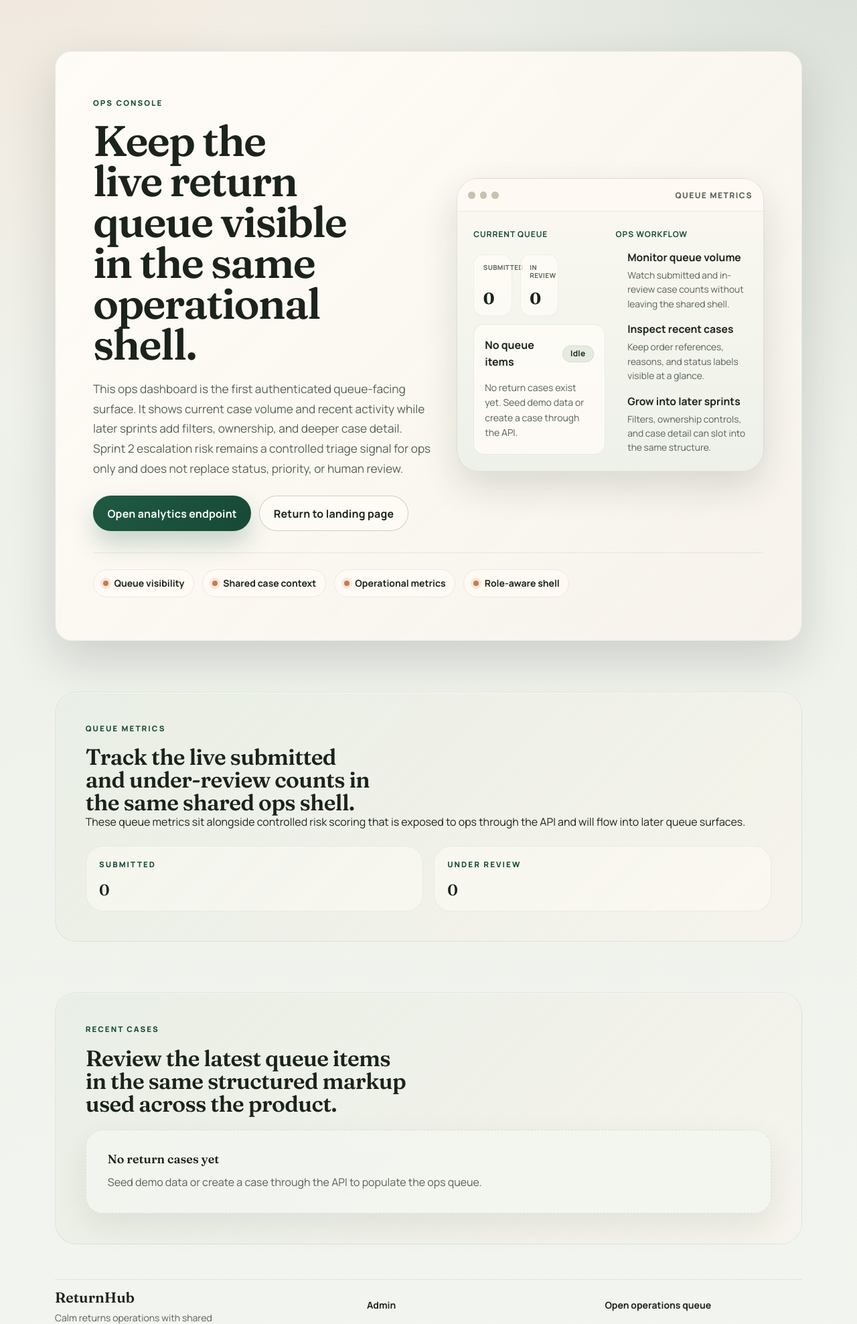
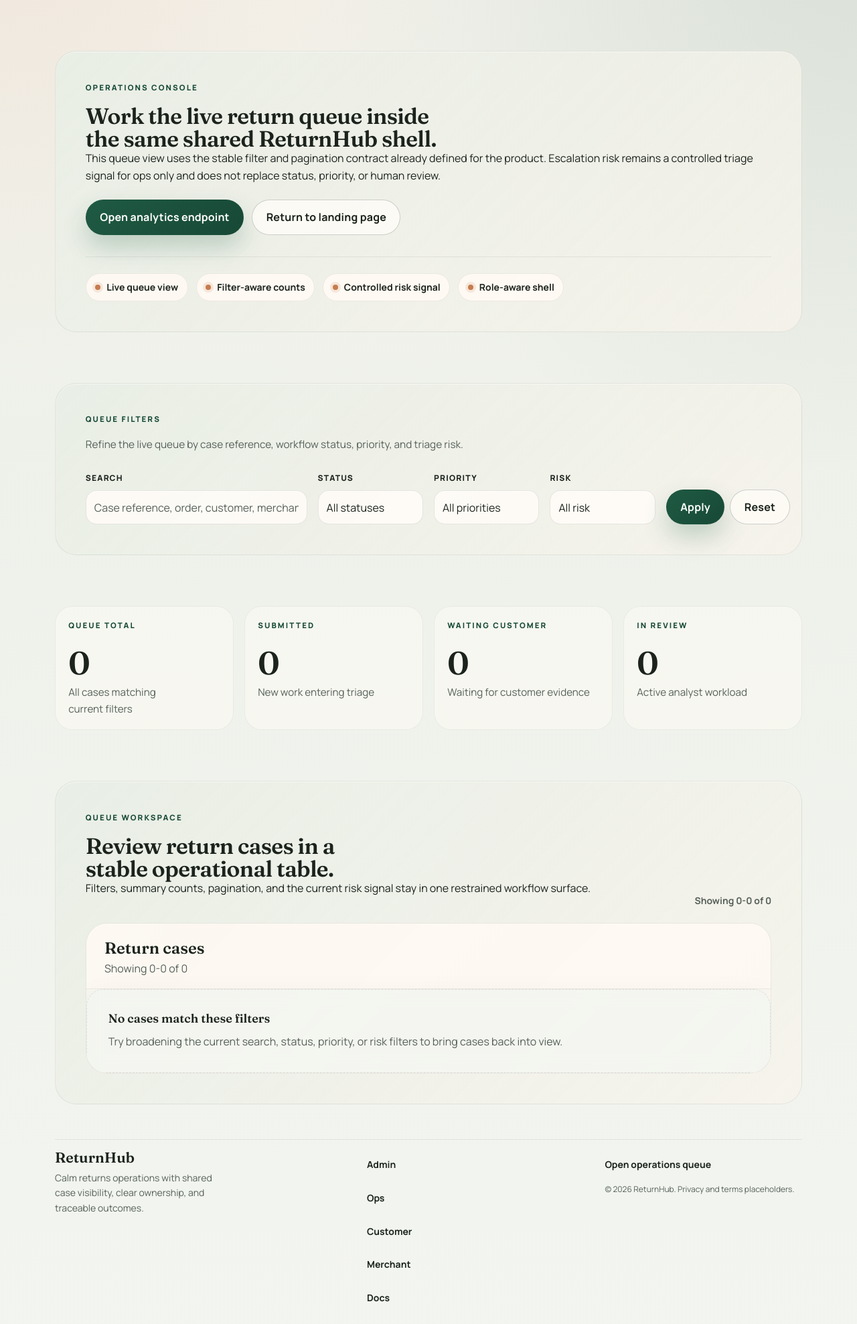
Before and after one commit to AAdewunmi/Returns-Escalation-Predictor-Project, a Django app: page /console/ops/ in a window 1280 px wide. Shown: the part 160-2137 px from the top of the page at 67% size. Run offline with Django 5.2, Linux system fonts and the light colour scheme; the visitor is signed in with stand-in values (Sample User, id 1); data that the repository does not hold is empty.

Commit message:
feat: turn ops dashboard into branded queue management workspace

```diff
--- a/console/views.py
+++ b/console/views.py
@@ -6,7 +6,9 @@ from __future__ import annotations
 from django.contrib.auth.mixins import LoginRequiredMixin, UserPassesTestMixin
 from django.views.generic import TemplateView
 
+from common.pagination import paginate_queryset
 from returns.models import ReturnCase
+from returns.services.queue import build_queue_queryset, get_queue_summary, parse_queue_filters
 
 
 class RoleRequiredMixin(LoginRequiredMixin, UserPassesTestMixin):
@@ -39,19 +41,21 @@ class AdminConsoleView(RoleRequiredMixin, TemplateView):
 
 
 class OpsConsoleView(RoleRequiredMixin, TemplateView):
-    """Ops console shell that will later host queue and case detail surfaces."""
+    """Ops console shell for the server-rendered return queue."""
 
     template_name = "console/ops_dashboard.html"
     allowed_groups = ("Ops", "Admin")
 
     def get_context_data(self, **kwargs):
-        """Build the ops dashboard context."""
+        """Build the ops queue context."""
         context = super().get_context_data(**kwargs)
-        queryset = ReturnCase.objects.order_by("-created_at")
+        queue_filters = parse_queue_filters(self.request.GET)
+        queryset = build_queue_queryset(queue_filters)
+        pagination = paginate_queryset(queryset, self.request.GET.get("page"))
         context["page_title"] = "Ops Console"
-        context["submitted_count"] = queryset.filter(status="submitted").count()
-        context["in_review_count"] = queryset.filter(status="in_review").count()
-        context["recent_cases"] = queryset[:5]
+        context["queue_filters"] = queue_filters
+        context["queue_summary"] = get_queue_summary(queryset)
+        context["pagination"] = pagination
         return context
 
 
--- a/static/css/app.css
+++ b/static/css/app.css
@@ -660,6 +660,138 @@ button:focus-visible {
   letter-spacing: -0.03em;
 }
 
+.rh-queue-shell__heading {
+  display: flex;
+  justify-content: space-between;
+  gap: var(--rh-space-4);
+  align-items: end;
+}
+
+.rh-queue-shell__count {
+  white-space: nowrap;
+  color: var(--rh-color-text-muted);
+  font-size: var(--rh-font-size-sm);
+  font-weight: 700;
+}
+
+.rh-queue-shell {
+  border-radius: var(--rh-radius-xl);
+  background: rgba(255, 252, 247, 0.56);
+  border: 1px solid rgba(27, 35, 28, 0.08);
+  overflow: hidden;
+}
+
+.rh-queue-shell__header {
+  padding: var(--rh-space-5) calc(var(--rh-space-5) + 0.2rem) var(--rh-space-4);
+  border-bottom: 1px solid rgba(27, 35, 28, 0.08);
+  background: rgba(255, 250, 243, 0.7);
+}
+
+.rh-queue-shell__header h3 {
+  margin: 0 0 0.35rem;
+  font-family: var(--rh-font-family-display);
+  font-size: 1.5rem;
+  line-height: 1.05;
+}
+
+.rh-queue-shell__header p {
+  margin: 0;
+  color: var(--rh-color-text-muted);
+}
+
+.rh-queue-shell__pagination {
+  padding: 0 var(--rh-space-5) var(--rh-space-5);
+}
+
+.rh-queue-table-wrap {
+  padding: 0 var(--rh-space-3) var(--rh-space-3);
+}
+
+.rh-queue-table {
+  --bs-table-bg: transparent;
+  --bs-table-color: var(--rh-color-text);
+  --bs-table-border-color: rgba(27, 35, 28, 0.08);
+  margin: 0;
+}
+
+.rh-queue-table thead th {
+  padding: 1rem 1.1rem;
+  color: var(--rh-color-text-muted);
+  font-size: 0.76rem;
+  font-weight: 800;
+  letter-spacing: 0.1em;
+  text-transform: uppercase;
+  background: rgba(247, 243, 235, 0.78);
+  border-bottom-width: 1px;
+}
+
+.rh-queue-table tbody td {
+  padding: 1rem 1.1rem;
+  vertical-align: middle;
+  background: transparent;
+}
+
+.rh-queue-table tbody tr:hover td {
+  background: rgba(255, 252, 247, 0.52);
+}
+
+.rh-queue-table__primary {
+  font-weight: 700;
+  color: var(--rh-color-text);
+}
+
+.rh-queue-table__meta {
+  display: flex;
+  flex-wrap: wrap;
+  gap: 0.4rem 0.85rem;
+  margin-top: 0.35rem;
+  color: var(--rh-color-text-muted);
+  font-size: var(--rh-font-size-sm);
+}
+
+.rh-queue-table__subtle {
+  display: inline-block;
+  margin-top: 0.25rem;
+  color: var(--rh-color-text-muted);
+  font-size: var(--rh-font-size-sm);
+}
+
+.rh-priority-pill {
+  display: inline-flex;
+  align-items: center;
+  border-radius: 999px;
+  padding: 0.35rem 0.72rem;
+  font-size: var(--rh-font-size-xs);
+  font-weight: 700;
+  letter-spacing: 0.02em;
+  line-height: 1;
+  border: 1px solid transparent;
+}
+
+.rh-priority-pill--low {
+  background: rgba(27, 35, 28, 0.06);
+  color: var(--rh-color-text-muted);
+  border-color: rgba(27, 35, 28, 0.08);
+}
+
+.rh-priority-pill--medium {
+  background: rgba(182, 117, 24, 0.08);
+  color: var(--rh-color-warning);
+  border-color: rgba(182, 117, 24, 0.16);
+}
+
+.rh-priority-pill--high {
+  background: rgba(198, 124, 77, 0.12);
+  color: var(--rh-color-highlight);
+  border-color: rgba(198, 124, 77, 0.2);
+}
+
+.rh-priority-pill--urgent {
+  background: rgba(193, 60, 60, 0.12);
+  color: var(--rh-color-danger);
+  border-color: rgba(193, 60, 60, 0.2);
+}
+
 .rh-workflow-figure {
   margin: var(--rh-space-5) 0 0;
 }
@@ -1038,6 +1170,15 @@ button:focus-visible {
   .rh-footer {
     grid-template-columns: 1fr;
   }
+
+  .rh-queue-shell__heading {
+    align-items: start;
+    flex-direction: column;
+  }
+
+  .rh-queue-shell__count {
+    white-space: normal;
+  }
 }
 
 @media (max-width: 575.98px) {
@@ -1121,6 +1262,15 @@ button:focus-visible {
     padding: 1.1rem 1rem;
   }
 
+  .rh-queue-shell__header,
+  .rh-queue-shell__pagination {
+    padding-inline: 1rem;
+  }
+
+  .rh-queue-table-wrap {
+    padding-inline: 0;
+  }
+
   .rh-section-heading {
     margin-bottom: 1rem;
   }
--- a/templates/console/ops_dashboard.html
+++ b/templates/console/ops_dashboard.html
@@ -5,145 +5,109 @@
 {% block page_title %}<span class="rh-page-title">Ops Console</span>{% endblock %}
 
 {% block content %}
-  <section class="rh-card rh-hero mb-4">
-    <div class="rh-hero-grid">
-      <div class="rh-hero-copy">
-        <div class="rh-kicker">Ops Console</div>
-        <h1>Keep the live return queue visible in the same operational shell.</h1>
-        <p class="rh-hero-lead">
-          This ops dashboard is the first authenticated queue-facing surface. It shows current case volume
-          and recent activity while later sprints add filters, ownership, and deeper case detail. Sprint 2
-          escalation risk remains a controlled triage signal for ops only and does not replace status,
+  <section class="rh-band rh-band--workflow mb-4">
+    <div class="rh-section-heading">
+      <div class="rh-kicker">Operations console</div>
+      <h2>Work the live return queue inside the same shared ReturnHub shell.</h2>
+      <p>
+        This queue view uses the stable filter and pagination contract already defined for the product.
+        Escalation risk remains a controlled triage signal for ops only and does not replace status,
         priority, or human review.
       </p>
+    </div>
     <div class="rh-hero-actions">
       <a class="btn btn-primary rh-btn-primary" href="{% url 'analytics-api:return-analytics' %}?from=2026-03-01&amp;to=2026-03-31">Open analytics endpoint</a>
       <a class="btn btn-outline-secondary rh-btn-secondary" href="{% url 'landing' %}">Return to landing page</a>
     </div>
-      </div>
-      <aside class="rh-hero-visual" aria-label="Operations queue summary">
-        <div class="rh-visual-window">
-          <div class="rh-visual-topbar">
-            <span class="rh-visual-dot"></span>
-            <span class="rh-visual-dot"></span>
-            <span class="rh-visual-dot"></span>
-            <div class="rh-visual-window-title">Queue metrics</div>
-          </div>
-          <div class="rh-visual-body">
-            <div class="rh-visual-column">
-              <div class="rh-visual-label">Current queue</div>
-              <div class="rh-visual-metrics">
-                <div class="rh-visual-metric">
-                  <span class="rh-visual-metric-label">Submitted</span>
-                  <strong>{{ submitted_count }}</strong>
-                </div>
-                <div class="rh-visual-metric">
-                  <span class="rh-visual-metric-label">In review</span>
-                  <strong>{{ in_review_count }}</strong>
-                </div>
-              </div>
-              {% if recent_cases %}
-                {% for case in recent_cases|slice:":2" %}
-                  <div class="rh-visual-panel rh-visual-panel--case">
-                    <div class="rh-visual-row">
-                      <strong>{{ case.order_reference }}</strong>
-                      {% include "partials/_status_badge.html" with status=case.status %}
-                    </div>
-                    <p>{{ case.customer_message|truncatechars:110 }}</p>
-                    <div class="rh-visual-meta">
-                      <span>{{ case.item_category|title }}</span>
-                      <span>{{ case.return_reason|title }}</span>
-                    </div>
-                  </div>
-                {% endfor %}
-              {% else %}
-                <div class="rh-visual-panel rh-visual-panel--case">
-                  <div class="rh-visual-row">
-                    <strong>No queue items</strong>
-                    <span class="rh-status-pill rh-status-pill--neutral">Idle</span>
-                  </div>
-                  <p>No return cases exist yet. Seed demo data or create a case through the API.</p>
-                </div>
-              {% endif %}
-            </div>
-            <div class="rh-visual-column">
-              <div class="rh-visual-label">Ops workflow</div>
-              <ol class="rh-timeline rh-timeline--visual">
-                <li>
-                  <strong>Monitor queue volume</strong>
-                  <span>Watch submitted and in-review case counts without leaving the shared shell.</span>
-                </li>
-                <li>
-                  <strong>Inspect recent cases</strong>
-                  <span>Keep order references, reasons, and status labels visible at a glance.</span>
-                </li>
-                <li>
-                  <strong>Grow into later sprints</strong>
-                  <span>Filters, ownership controls, and case detail can slot into the same structure.</span>
-                </li>
-              </ol>
-            </div>
-          </div>
-        </div>
-      </aside>
-    </div>
     <div class="rh-trust-row" aria-label="Ops console signals">
-      <span class="rh-trust-item">Queue visibility</span>
-      <span class="rh-trust-item">Shared case context</span>
-      <span class="rh-trust-item">Operational metrics</span>
+      <span class="rh-trust-item">Live queue view</span>
+      <span class="rh-trust-item">Filter-aware counts</span>
+      <span class="rh-trust-item">Controlled risk signal</span>
       <span class="rh-trust-item">Role-aware shell</span>
     </div>
   </section>
 
-  <section class="rh-band rh-band--workflow mb-4">
-    <div class="rh-section-heading">
-      <div class="rh-kicker">Queue metrics</div>
-      <h2>Track the live submitted and under-review counts in the same shared ops shell.</h2>
-      <p>These queue metrics sit alongside controlled risk scoring that is exposed to ops through the API and will flow into later queue surfaces.</p>
+  {% include "partials/_filter_bar.html" %}
+  {% include "partials/_queue_summary_cards.html" %}
+
+  <section class="rh-band rh-band--workflow rh-band--wide">
+    <div class="rh-section-heading rh-queue-shell__heading">
+      <div>
+        <div class="rh-kicker">Queue workspace</div>
+        <h2>Review return cases in a stable operational table.</h2>
+        <p>Filters, summary counts, pagination, and the current risk signal stay in one restrained workflow surface.</p>
       </div>
-    <div class="row g-3">
-      <div class="col-md-6">
-        <div class="rh-workflow-step h-100">
-          <div class="rh-kicker">Submitted</div>
-          <h3 class="mb-0">{{ submitted_count }}</h3>
+      <div class="rh-queue-shell__count">{{ pagination.count_line }}</div>
+    </div>
+
+    <div class="rh-queue-shell">
+      <div class="rh-queue-shell__header">
+        <div>
+          <h3>Return cases</h3>
+          <p>{{ pagination.count_line }}</p>
         </div>
       </div>
-      <div class="col-md-6">
-        <div class="rh-workflow-step h-100">
-          <div class="rh-kicker">Under review</div>
-          <h3 class="mb-0">{{ in_review_count }}</h3>
+
+      {% if pagination.page_obj.object_list %}
+        <div class="table-responsive rh-queue-table-wrap">
+          <table class="table rh-queue-table align-middle mb-0">
+            <thead>
+              <tr>
+                <th scope="col">Case</th>
+                <th scope="col">Customer</th>
+                <th scope="col">Merchant</th>
+                <th scope="col">Status</th>
+                <th scope="col">Priority</th>
+                <th scope="col">SLA due</th>
+                <th scope="col">Risk</th>
+              </tr>
+            </thead>
+            <tbody>
+              {% for return_case in pagination.page_obj.object_list %}
+                <tr>
+                  <td>
+                    <div class="rh-queue-table__primary">{{ return_case.order_reference }}</div>
+                    <div class="rh-queue-table__meta">
+                      <span>{{ return_case.item_category|title }}</span>
+                      <span>{{ return_case.return_reason|title }}</span>
                     </div>
+                  </td>
+                  <td>
+                    <div class="rh-queue-table__primary">{{ return_case.customer.display_name }}</div>
+                    <div class="rh-queue-table__subtle">{{ return_case.customer.user.email }}</div>
+                  </td>
+                  <td>
+                    <div class="rh-queue-table__primary">{{ return_case.merchant.display_name|default:"Unknown merchant" }}</div>
+                    <div class="rh-queue-table__subtle">{{ return_case.merchant.support_email|default:return_case.merchant.user.email }}</div>
+                  </td>
+                  <td>{% include "partials/_status_badge.html" with status=return_case.status %}</td>
+                  <td>
+                    <span class="rh-priority-pill rh-priority-pill--{{ return_case.priority }}">
+                      {{ return_case.get_priority_display }}
+                    </span>
+                  </td>
+                  <td>
+                    {% if return_case.sla_due_at %}
+                      <div class="rh-queue-table__primary">{{ return_case.sla_due_at|date:"d M Y" }}</div>
+                      <div class="rh-queue-table__subtle">{{ return_case.sla_due_at|date:"H:i" }}</div>
+                    {% else %}
+                      <span class="rh-queue-table__subtle">Not set</span>
+                    {% endif %}
+                  </td>
+                  <td>
+                    {% include "partials/_risk_badge.html" with risk_label=return_case.current_risk_label risk_score=return_case.current_risk_score %}
+                  </td>
+                </tr>
+              {% endfor %}
+            </tbody>
+          </table>
         </div>
+
+        <div class="rh-queue-shell__pagination">
+          {% include "partials/_pagination.html" %}
         </div>
-  </section>
-
-  <section class="rh-band rh-band--workflow rh-band--wide">
-    <div class="rh-section-heading">
-      <div class="rh-kicker">Recent cases</div>
-      <h2>Review the latest queue items in the same structured markup used across the product.</h2>
-    </div>
-    <div class="row g-3">
-      {% if recent_cases %}
-          {% for case in recent_cases %}
-            <div class="col-12 col-lg-6">
-              <div class="rh-workflow-step">
-                <span class="rh-workflow-index">{{ forloop.counter|stringformat:"02d" }}</span>
-                <h3>{{ case.order_reference }}</h3>
-                <p>{{ case.customer_message|truncatechars:150 }}</p>
-                <div class="rh-visual-meta">
-                  <span>{{ case.item_category|title }}</span>
-                  <span>{{ case.return_reason|title }}</span>
-                </div>
-                <div class="mt-3">
-                  {% include "partials/_status_badge.html" with status=case.status %}
-                </div>
-              </div>
-            </div>
-          {% endfor %}
       {% else %}
-        <div class="col-12">
-          {% include "partials/_empty_state.html" with title="No return cases yet" body="Seed demo data or create a case through the API to populate the ops queue." %}
-        </div>
+        {% include "partials/_empty_state.html" with title="No cases match these filters" body="Try broadening the current search, status, priority, or risk filters to bring cases back into view." %}
       {% endif %}
     </div>
   </section>
--- a/templates/partials/_filter_bar.html
+++ b/templates/partials/_filter_bar.html
@@ -22,9 +22,9 @@
       <select id="queue-status" name="status" class="form-select rh-filter-bar__control">
         <option value="">All statuses</option>
         <option value="submitted" {% if queue_filters.status == "submitted" %}selected{% endif %}>Submitted</option>
-        <option value="awaiting_customer" {% if queue_filters.status == "awaiting_customer" %}selected{% endif %}>Awaiting customer</option>
-        <option value="awaiting_merchant" {% if queue_filters.status == "awaiting_merchant" %}selected{% endif %}>Awaiting merchant</option>
-        <option value="under_review" {% if queue_filters.status == "under_review" %}selected{% endif %}>Under review</option>
+        <option value="waiting_customer" {% if queue_filters.status == "waiting_customer" %}selected{% endif %}>Waiting for customer</option>
+        <option value="waiting_merchant" {% if queue_filters.status == "waiting_merchant" %}selected{% endif %}>Waiting for merchant</option>
+        <option value="in_review" {% if queue_filters.status == "in_review" %}selected{% endif %}>In review</option>
         <option value="approved" {% if queue_filters.status == "approved" %}selected{% endif %}>Approved</option>
         <option value="rejected" {% if queue_filters.status == "rejected" %}selected{% endif %}>Rejected</option>
       </select>
@@ -35,7 +35,7 @@
       <select id="queue-priority" name="priority" class="form-select rh-filter-bar__control">
         <option value="">All priorities</option>
         <option value="low" {% if queue_filters.priority == "low" %}selected{% endif %}>Low</option>
-        <option value="normal" {% if queue_filters.priority == "normal" %}selected{% endif %}>Normal</option>
+        <option value="medium" {% if queue_filters.priority == "medium" %}selected{% endif %}>Medium</option>
         <option value="high" {% if queue_filters.priority == "high" %}selected{% endif %}>High</option>
         <option value="urgent" {% if queue_filters.priority == "urgent" %}selected{% endif %}>Urgent</option>
       </select>
@@ -53,7 +53,7 @@
 
     <div class="col-12 col-lg-2 d-flex gap-2 rh-filter-bar__actions">
       <button type="submit" class="btn btn-primary rh-btn-primary flex-grow-1">Apply</button>
-      <a href="{% url 'ops-console' %}" class="btn btn-outline-secondary rh-btn-secondary">Reset</a>
+      <a href="{% url 'console:ops-dashboard' %}" class="btn btn-outline-secondary rh-btn-secondary">Reset</a>
     </div>
   </div>
 </form>
--- a/templates/partials/_queue_summary_cards.html
+++ b/templates/partials/_queue_summary_cards.html
@@ -16,15 +16,15 @@
   </div>
   <div class="col-12 col-md-6 col-xl-3">
     <section class="rh-workflow-step rh-queue-summary-card h-100">
-      <div class="rh-kicker">Awaiting customer</div>
-      <h2 class="rh-queue-summary-card__value">{{ queue_summary.awaiting_customer }}</h2>
+      <div class="rh-kicker">Waiting customer</div>
+      <h2 class="rh-queue-summary-card__value">{{ queue_summary.waiting_customer }}</h2>
       <p>Waiting for customer evidence</p>
     </section>
   </div>
   <div class="col-12 col-md-6 col-xl-3">
     <section class="rh-workflow-step rh-queue-summary-card h-100">
-      <div class="rh-kicker">Under review</div>
-      <h2 class="rh-queue-summary-card__value">{{ queue_summary.under_review }}</h2>
+      <div class="rh-kicker">In review</div>
+      <h2 class="rh-queue-summary-card__value">{{ queue_summary.in_review }}</h2>
       <p>Active analyst workload</p>
     </section>
   </div>
```
Also changed, not shown: tests/test_ops_console_shell.py (+5 -3 lines). Lines whose indentation alone changed are shown as unchanged.
